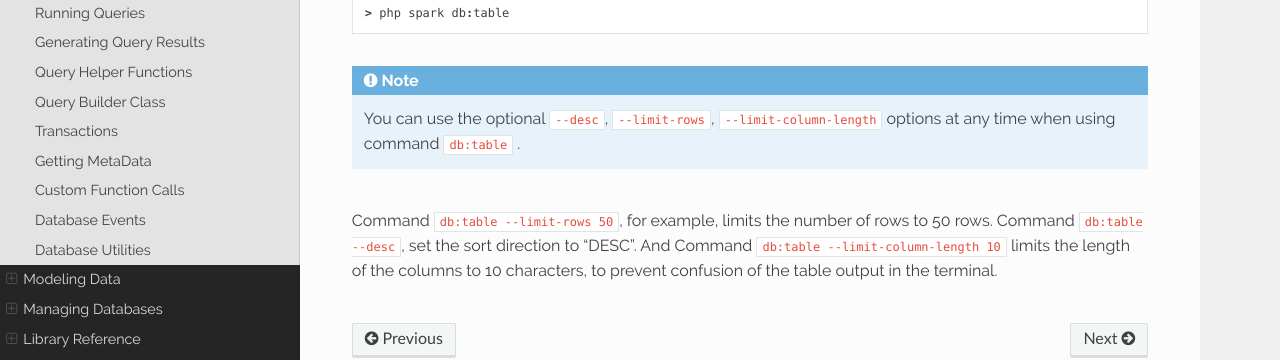
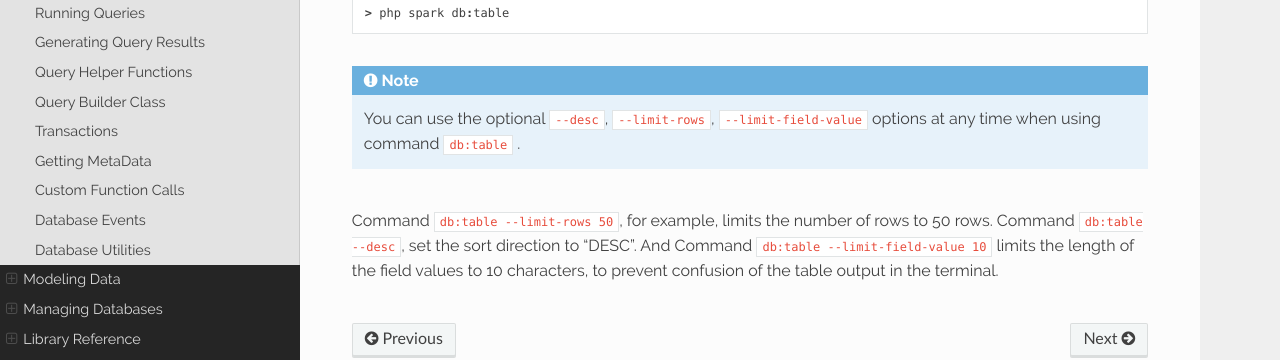
Before and after one commit to NEKOGET/ci4_user_guide_src, a Sphinx documentation site: the page built from source/database/examples.rst, in a window 1280 px wide and 900 px high, scrolled down 2950 px. Shown: the part 396-756 px from the top of the window. Built offline with Sphinx 7.4.7 and the Read the Docs theme 2.0.0, drawn with Linux system fonts in a browser that asks for light colours.

Commit message:
refactor: change option name
--limit-column-length -> --limit-field-value

```diff
--- a/source/changelogs/v4.2.0.rst
+++ b/source/changelogs/v4.2.0.rst
@@ -75,7 +75,7 @@ Others
     - ``db:table --show``
     - ``db:table my_table``
     - ``db:table my_table --metadata``
-    - ``db:table my_table --limit-row 50 --limit-column-length 20 --desc``
+    - ``db:table my_table --limit-row 50 --limit-field-value 20 --desc``
 
 Changes
 *******
--- a/source/database/examples.rst
+++ b/source/database/examples.rst
@@ -89,8 +89,8 @@ You can also use only the following command without the table name. In this case
 
     > php spark db:table
 
-.. note:: You can use the optional ``--desc``, ``--limit-rows``, ``--limit-column-length`` options at any time when using command ``db:table`` .
+.. note:: You can use the optional ``--desc``, ``--limit-rows``, ``--limit-field-value`` options at any time when using command ``db:table`` .
 
 Command ``db:table --limit-rows 50``, for example, limits the number of rows to 50 rows.
 Command ``db:table --desc``, set the sort direction to "DESC".
-And Command ``db:table --limit-column-length 10`` limits the length of the columns to 10 characters, to prevent confusion of the table output in the terminal.
+And Command ``db:table --limit-field-value 10`` limits the length of the field values to 10 characters, to prevent confusion of the table output in the terminal.
--- a/source/database/metadata.rst
+++ b/source/database/metadata.rst
@@ -120,11 +120,11 @@ db:table --metadata command
 CodeIgniter supports show table containing field information in your database straight from your favorite terminal using the dedicated ``db:table my_table --metadata`` command. By using this command it is assumed that the table ``my_table`` is existing. Otherwise, CodeIgniter will show that tables list for select.
 Also, you can use this command as ``db:table --metadata``.
 
-.. note:: You can use the optional ``--desc``, ``--limit-rows``, ``--limit-column-length`` options at any time when using command ``db:table`` .
+.. note:: You can use the optional ``--desc``, ``--limit-rows``, ``--limit-field-value`` options at any time when using command ``db:table`` .
 
 Command ``db:table --limit-rows 50``, for example, limits the number of rows to 50 rows.
 Command ``db:table --desc``, set the sort direction to "DESC".
-And Command ``db:table --limit-column-length 10`` limits the length of the column to 10 characters, to prevent confusion of the table output in the terminal.
+And Command ``db:table --limit-field-value 10`` limits the length of the field values to 10 characters, to prevent confusion of the table output in the terminal.
 
 List the Indexes in a Table
 ===========================
```
